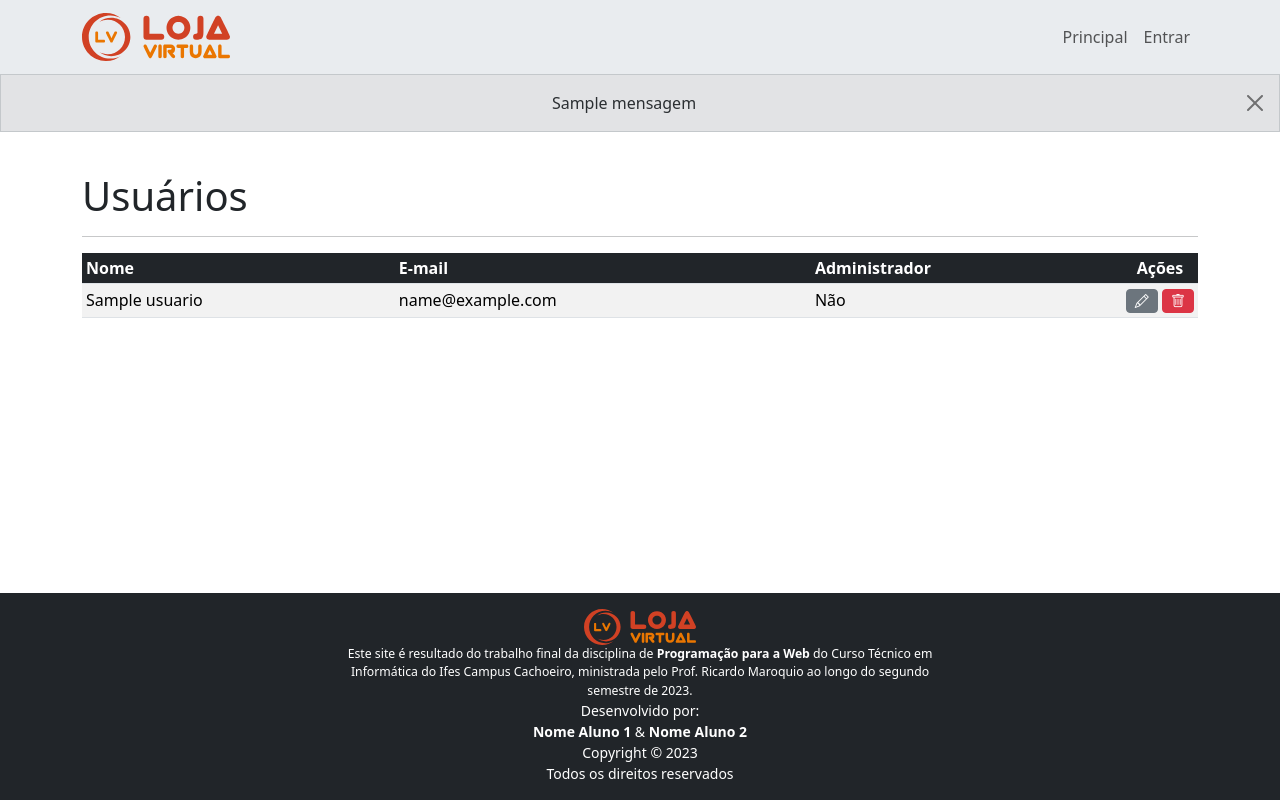
After one commit to Ca22io/Trabalho-PW---Loja-Virtual, a FastAPI app: template templates/usuario/index.html in a window 1280 px wide. The commit adds this page. Run offline with FastAPI, Linux system fonts and the light colour scheme; the template is opened without the code that fills it: most values are stand-ins (such as "Sample title", 1, 10 or a date in 2020); some libraries are stand-ins or nearby versions.

Commit message:
Adminstração de Usuários

```diff
--- a/main.py
+++ b/main.py
@@ -4,6 +4,7 @@ import uvicorn
 from routes.RootRouter import router as rootRouter
 from util.seguranca import atualizar_cookie_autenticacao
 from repositories.UsuarioRepo import UsuarioRepo
+from routes.UsuarioRouter import router as usuarioRouter
 
 UsuarioRepo.criar_tabela()
 UsuarioRepo.criar_administrador_padrao()
@@ -15,6 +16,8 @@ app.middleware("http")(atualizar_cookie_autenticacao)
 app.mount(path="/static", app=StaticFiles(directory="static"), name="static")
 
 app.include_router(rootRouter)
+app.include_router(usuarioRouter)
+
 
 if __name__ == "__main__":
     uvicorn.run(app="main:app", reload=True, port=8000)
--- a/routes/UsuarioRouter.py
+++ b/routes/UsuarioRouter.py
@@ -11,9 +11,11 @@ templates = Jinja2Templates(directory="templates")
 
 @router.get("/", response_class=HTMLResponse)
 async def get_index(request: Request, usuario: Usuario = Depends(obter_usuario_logado),):
+
     if not usuario:
         raise HTTPException(status_code=status.HTTP_401_UNAUTHORIZED)
     if not usuario.admin:
         raise HTTPException(status_code=status.HTTP_403_FORBIDDEN)
     usuarios = UsuarioRepo.obter_todos()
+
     return templates.TemplateResponse("usuario/index.html", {"request": request, "usuario": usuario, "usuarios": usuarios},)
--- a/static/css/estilos.css
+++ b/static/css/estilos.css
@@ -5,3 +5,35 @@
     -webkit-box-orient: vertical;
     overflow: hidden;
 }
+
+.ultima-centralizada tr>th:last-of-type,
+.ultima-centralizada tr>td:last-of-type {
+ width: 1%;
+ white-space: nowrap;
+ text-align: center;
+ padding-left: .25rem 1rem !important;
+}
+.primeira-centralizada tr>th:first-of-type,
+.primeira-centralizada tr>td:first-of-type {
+ width: 1%;
+ white-space: nowrap;
+ text-align: center;
+ padding: .25rem 1rem !important;
+}
+.segunda-centralizada tr>th:nth-of-type(2),
+.segunda-centralizada tr>td:nth-of-type(2) {
+ width: 1%;
+ white-space: nowrap;
+ text-align: center;
+ padding: .25rem 1rem !important;
+}
+.terceira-centralizada tr>th:nth-of-type(3),
+.terceira-centralizada tr>td:nth-of-type(3) {
+ width: 1%;
+ white-space: nowrap;
+ text-align: center;
+ padding: .25rem 1rem !important;
+}
+tr>td {
+ vertical-align: middle !important;
+}
--- /dev/null
+++ b/templates/usuario/index.html
@@ -0,0 +1,36 @@
+{% extends "base.html" %}
+{% block titulo %}Usuários{% endblock %}
+{% block principal %}
+<h1 class="display-6 m-0">Usuários</h1>
+<hr>
+<table
+    class="table table-striped table-sm ultima-centralizada terceiracentralizada">
+    <thead>
+        <tr>
+            <th class="text-bg-dark">Nome</th>
+            <th class="text-bg-dark">E-mail</th>
+            <th class="text-bg-dark">Administrador</th>
+            <th class="text-bg-dark">Ações</th>
+        </tr>
+    </thead>
+    <tbody>
+        {% for u in usuarios: %}
+        <tr>
+            <td>{{ u.nome }}</td>
+            <td>{{ u.email }}</td>
+            <td>{{ "Sim" if u.admin else "Não" }}</td>
+            <td>
+                <a href="/usuario/alterar/{{u.id}}" class="btn btn-secondary
+btn-sm">
+                    <i class="bi bi-pencil"></i>
+                </a>
+                <a href="/usuario/excluir/{{u.id}}" class="btn btn-danger
+btn-sm">
+                    <i class="bi bi-trash"></i>
+                </a>
+            </td>
+        </tr>
+        {% endfor %}
+    </tbody>
+</table>
+{% endblock %}
```
Also changed, not shown: dados.db.
